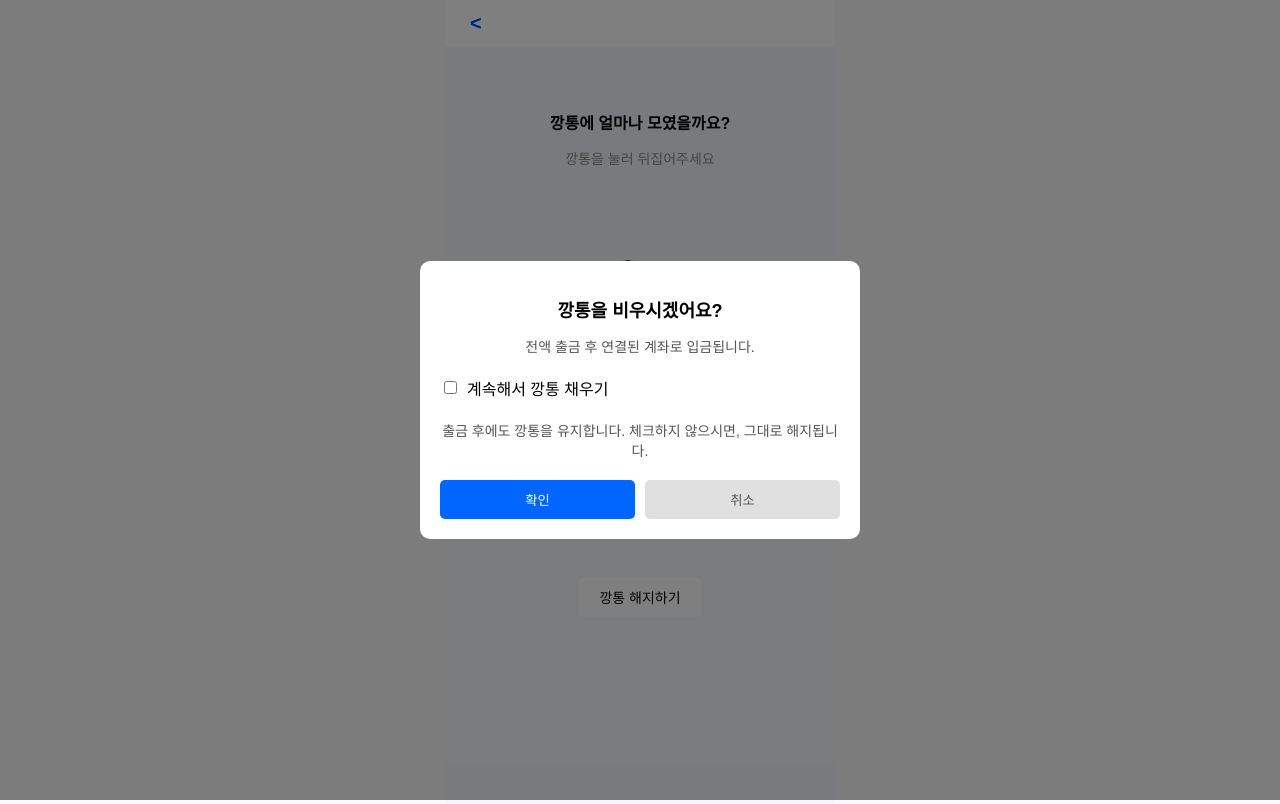
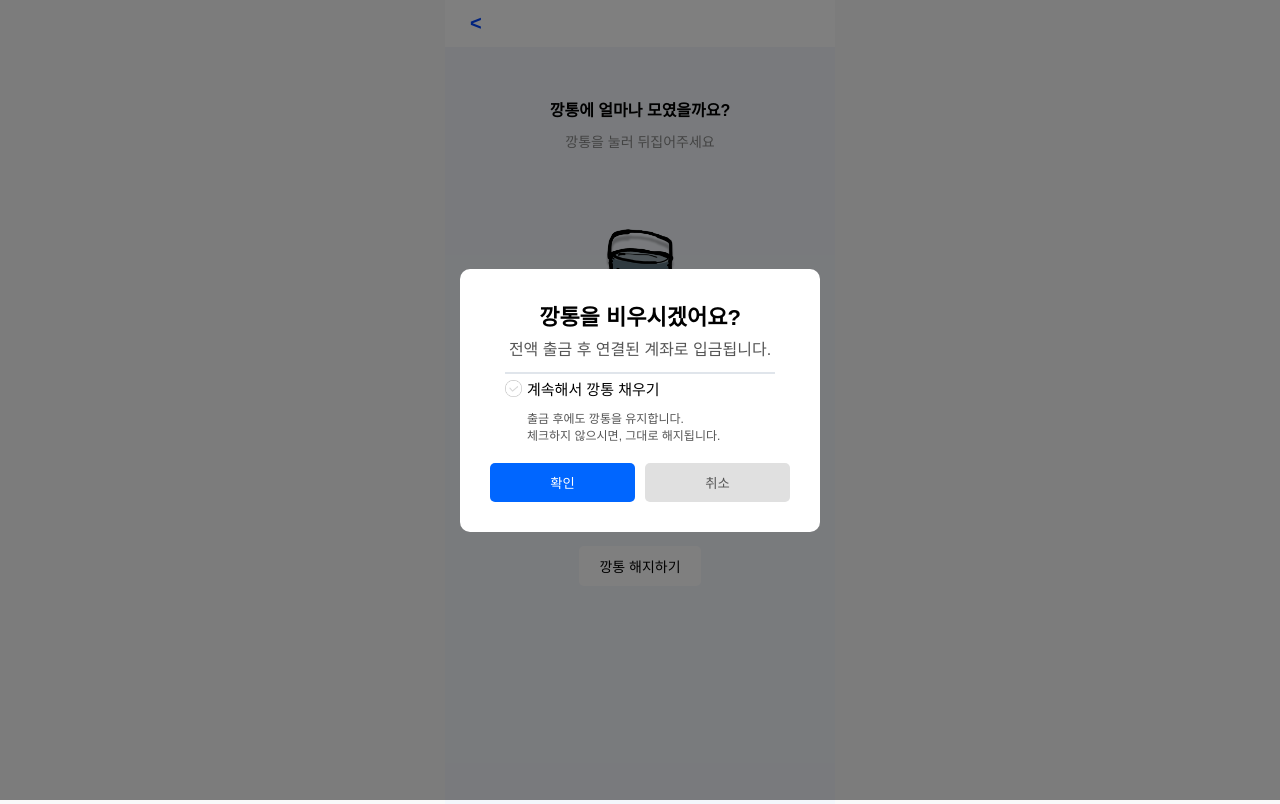
Before and after one commit to Jyebin/shinhan_team2_SOL_the_front, a React (Create React App) app: page /MyCanPage in a window 1280 px wide. Both pictures are taken after a click on the button "깡통 해지하기". Built offline with nearby package versions, Linux system fonts and the light colour scheme; a web font is replaced by a local one.

Commit message:
feat: Complete modal
- 모달 창 완성

```diff
--- a/src/assets/myCan/ConfirmModal.css
+++ b/src/assets/myCan/ConfirmModal.css
@@ -1,3 +1,8 @@
+h2,
+p {
+    margin: 0;
+}
+
 .modal-overlay {
     position: fixed;
     top: 0;
@@ -13,37 +18,74 @@
 
 .modal-content {
     background-color: white;
-    padding: 20px;
+    padding: 30px;
     border-radius: 10px;
+    max-width: 300px;
+}
+
+.modal-ask {
     width: 90%;
-    max-width: 400px;
+    margin: 0 auto;
     text-align: center;
 }
 
 .modal-content h2 {
-    margin-bottom: 10px;
-    font-size: 18px;
+    font-size: 22px;
+    margin-bottom: 5px;
 }
 
 .modal-content p {
-    margin-bottom: 20px;
-    font-size: 14px;
+    font-size: 16px;
     color: #555;
+    margin: 0;
+}
+
+.modal-content img {
+    width: 100%;
+    height: 2px;
 }
 
 .checkbox-container {
     display: flex;
     align-items: center;
-    margin-bottom: 20px;
+    justify-content: left;
+    margin-bottom: 10px;
+    font-size: 15px;
+    font-weight: 500;
 }
 
-.checkbox-container input[type='checkbox'] {
-    margin-right: 10px;
+input[type='checkbox'] {
+    display: none;
+}
+
+label {
+    display: inline-block;
+    width: 17px;
+    height: 17px;
+    background: url('/src/assets/common/img/check_no.png') no-repeat center
+        center;
+    background-size: cover;
+    cursor: pointer;
+    margin-right: 5px;
+}
+
+input[type='checkbox']:checked + label {
+    background: url('/src/assets/common/img/check_yes.png') no-repeat center
+        center;
+    background-size: cover;
+}
+
+.modal-script {
+    font-size: 12px;
+    text-align: left;
+    color: #555;
+    margin-left: 22px;
 }
 
 .modal-buttons {
     display: flex;
     justify-content: space-between;
+    margin-top: 20px;
 }
 
 .confirm-button {
--- a/src/components/myCan/ConfirmModal.js
+++ b/src/components/myCan/ConfirmModal.js
@@ -1,20 +1,26 @@
 import React from 'react';
 import '../../assets/myCan/ConfirmModal.css';
+import lineUrl from '../../assets/common/img/line.png';
 
 const ConfirmModal = ({ onClose }) => {
     return (
         <div className="modal-overlay" onClick={onClose}>
             <div className="modal-content" onClick={(e) => e.stopPropagation()}>
-                <h2>깡통을 비우시겠어요?</h2>
-                <p>전액 출금 후 연결된 계좌로 입금됩니다.</p>
-                <div className="checkbox-container">
-                    <input type="checkbox" id="continue" />
-                    <label htmlFor="continue">계속해서 깡통 채우기</label>
+                <div className="modal-ask">
+                    <h2>깡통을 비우시겠어요?</h2>
+                    <p>전액 출금 후 연결된 계좌로 입금됩니다.</p>
+                    <img src={lineUrl} />
+                    <div className="checkbox-container">
+                        <input type="checkbox" id="continue" />
+                        <label htmlFor="continue"></label>
+                        계속해서 깡통 채우기
+                    </div>
+                    <div className="modal-script">
+                        출금 후에도 깡통을 유지합니다.
+                        <br />
+                        체크하지 않으시면, 그대로 해지됩니다.
+                    </div>
                 </div>
-                <p>
-                    출금 후에도 깡통을 유지합니다. 체크하지 않으시면, 그대로
-                    해지됩니다.
-                </p>
                 <div className="modal-buttons">
                     <button className="confirm-button" onClick={onClose}>
                         확인
--- a/src/pages/MyCanPage.js
+++ b/src/pages/MyCanPage.js
@@ -6,6 +6,7 @@ import TerminateButton from '../components/myCan/TerminateButton';
 import ConfirmModal from '../components/myCan/ConfirmModal'; // ConfirmModal 컴포넌트 추가
 
 import lineUrl from '../assets/common/img/line.png';
+import '../assets/myCan/MyCanPage.css';
 
 const balance = 49999;
 
```
